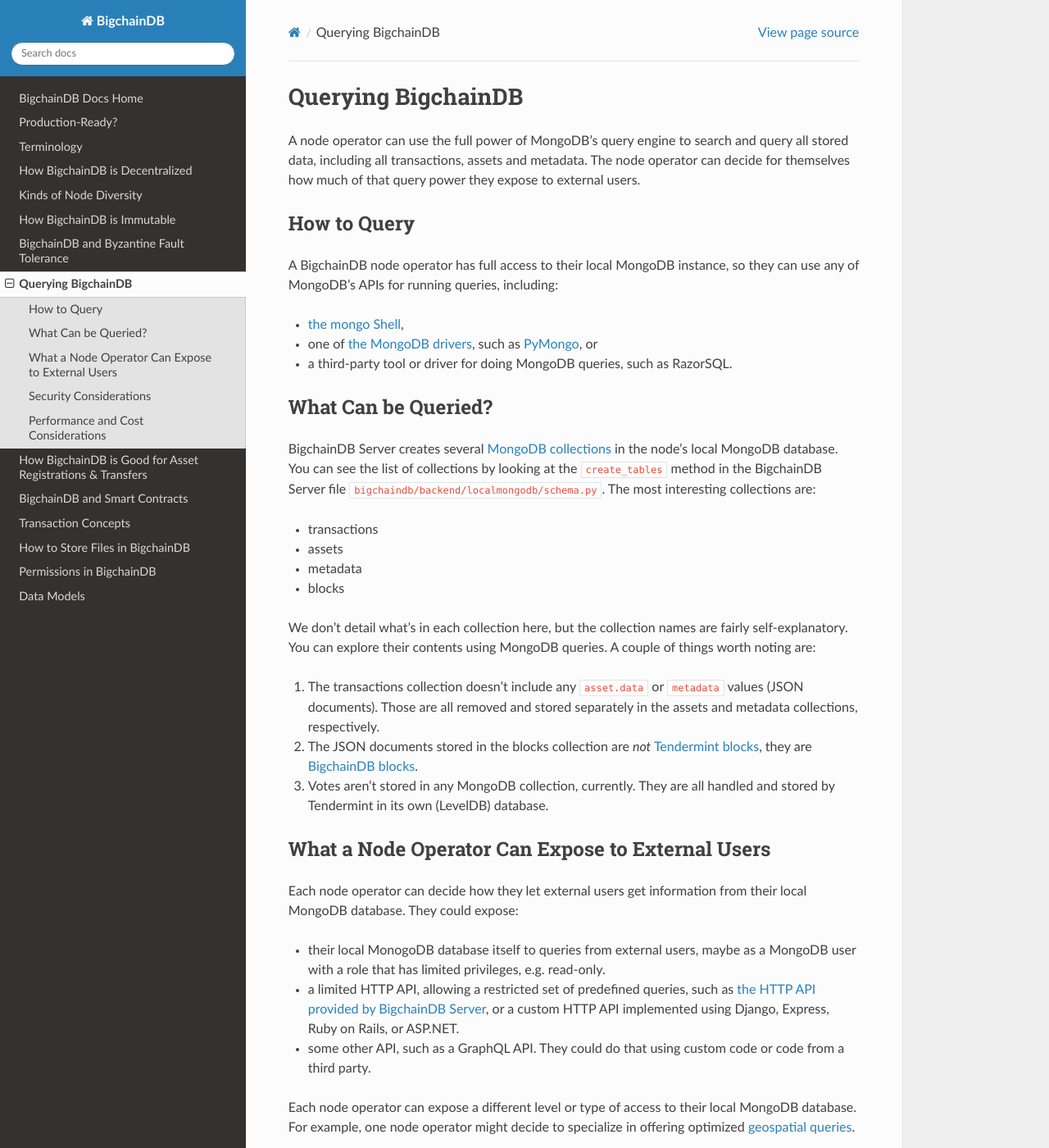
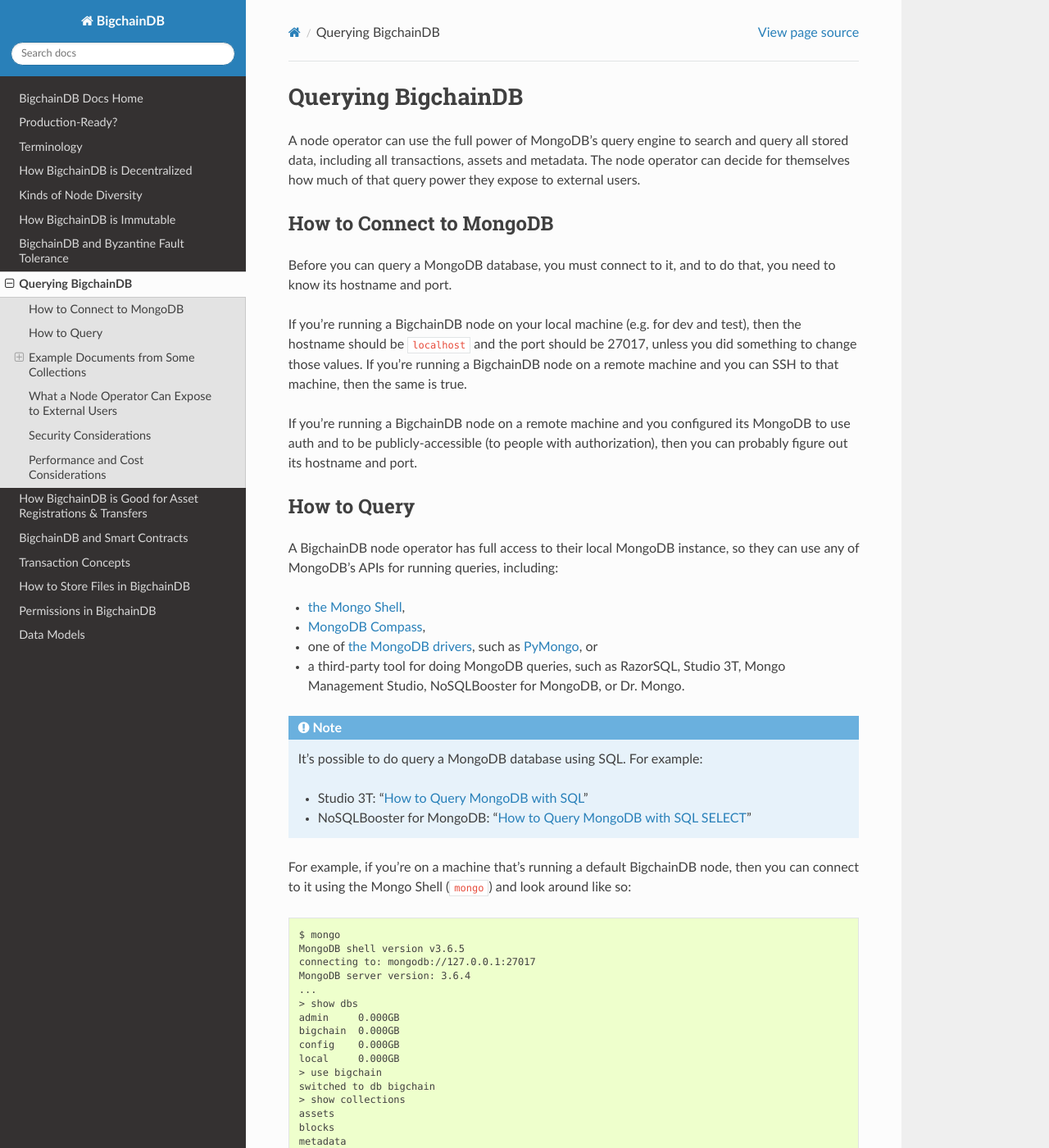
Before and after one commit to bigchaindb/bigchaindb, a Sphinx documentation site: the page built from docs/root/source/query.rst, in a window 1280 px wide and 1400 px high. Shown: the whole window at 82% size. Built offline with Sphinx 7.4.7 and the Read the Docs theme 2.0.0, drawn with Linux system fonts in a browser that asks for light colours; some of the changed text lies outside the part shown.

Commit message:
Add info how to connect to MDB & example MDB documents

```diff
--- a/docs/root/source/query.rst
+++ b/docs/root/source/query.rst
@@ -4,31 +4,152 @@
 A node operator can use the full power of MongoDB's query engine to search and query all stored data, including all transactions, assets and metadata.
 The node operator can decide for themselves how much of that query power they expose to external users.
 
+How to Connect to MongoDB
+-------------------------
+
+Before you can query a MongoDB database, you must connect to it, and to do that, you need to know its hostname and port.
+
+If you're running a BigchainDB node on your local machine (e.g. for dev and test), then the hostname should be ``localhost`` and the port should be 27017, unless you did something to change those values. If you're running a BigchainDB node on a remote machine and you can SSH to that machine, then the same is true.
+
+If you're running a BigchainDB node on a remote machine and you configured its MongoDB to use auth and to be publicly-accessible (to people with authorization), then you can probably figure out its hostname and port.
+
 How to Query
 ------------
 
 A BigchainDB node operator has full access to their local MongoDB instance, so they can use any of MongoDB's APIs for running queries, including:
 
-- `the mongo Shell <https://docs.mongodb.com/manual/mongo/>`_,
+- `the Mongo Shell <https://docs.mongodb.com/manual/mongo/>`_,
+- `MongoDB Compass <https://www.mongodb.com/products/compass>`_,
 - one of `the MongoDB drivers <https://docs.mongodb.com/ecosystem/drivers/>`_, such as `PyMongo <https://api.mongodb.com/python/current/>`_, or
-- a third-party tool or driver for doing MongoDB queries, such as RazorSQL.
+- a third-party tool for doing MongoDB queries, such as RazorSQL, Studio 3T, Mongo Management Studio, NoSQLBooster for MongoDB, or Dr. Mongo.
 
-What Can be Queried?
---------------------
+.. note::
 
-BigchainDB Server creates several `MongoDB collections <https://docs.mongodb.com/manual/core/databases-and-collections/>`_ in the node's local MongoDB database.
-You can see the list of collections by looking at the ``create_tables`` method in the BigchainDB Server file ``bigchaindb/backend/localmongodb/schema.py``. The most interesting collections are:
+   It's possible to do query a MongoDB database using SQL. For example:
+
+   * Studio 3T: "`How to Query MongoDB with SQL <https://studio3t.com/whats-new/how-to-query-mongodb-with-sql/>`_"
+   * NoSQLBooster for MongoDB: "`How to Query MongoDB with SQL SELECT <https://mongobooster.com/blog/query-mongodb-with-sql/>`_"
+
+For example, if you're on a machine that's running a default BigchainDB node, then you can connect to it using the Mongo Shell (``mongo``) and look around like so:
+
+.. code::
+
+    $ mongo
+    MongoDB shell version v3.6.5
+    connecting to: mongodb://127.0.0.1:27017
+    MongoDB server version: 3.6.4
+    ...
+    > show dbs
+    admin     0.000GB
+    bigchain  0.000GB
+    config    0.000GB
+    local     0.000GB
+    > use bigchain
+    switched to db bigchain
+    > show collections
+    assets
+    blocks
+    metadata
+    pre_commit
+    transactions
+    utxos
+    validators
+
+The above example illustrates several things:
+
+* When you don't specify the hostname or port, the Mongo Shell assumes they are ``localhost`` and 27017, respectively. (``localhost`` had IP address 127.0.0.1 on the machine in question, an Ubuntu machine.)
+* BigchainDB stores its data in a database named ``bigchain``.
+* The ``bigchain`` database contains several `collections <https://docs.mongodb.com/manual/core/databases-and-collections/>`_.
+* Votes aren't stored in any collection, currently. They are all handled and stored by Tendermint in its own (LevelDB) database.
+
+Example Documents from Some Collections
+---------------------------------------
+
+The most interesting collections are:
 
 - transactions
 - assets
 - metadata
 - blocks
 
-We don't detail what's in each collection here, but the collection names are fairly self-explanatory. You can explore their contents using MongoDB queries. A couple of things worth noting are:
+You can explore those collections using MongoDB queries such as ``db.assets.findOne()``. We now look at some example documents from each of those collections.
 
-1. The transactions collection doesn't include any ``asset.data`` or ``metadata`` values (JSON documents). Those are all removed and stored separately in the assets and metadata collections, respectively.
-2. The JSON documents stored in the blocks collection are *not* `Tendermint blocks <https://github.com/tendermint/tendermint/blob/master/types/block.go>`_, they are `BigchainDB blocks <https://docs.bigchaindb.com/projects/server/en/latest/data-models/block-model.html>`_.
-3. Votes aren't stored in any MongoDB collection, currently. They are all handled and stored by Tendermint in its own (LevelDB) database.
+Example Documents from transactions
+~~~~~~~~~~~~~~~~~~~~~~~~~~~~~~~~~~~
+
+A CREATE transaction from the transactions collection includes an extra ``"_id"`` field (added by MongoDB) and is missing its ``"asset"`` and ``"metadata"`` fields: that data was removed and stored in the assets and metadata collections.
+
+.. code::
+
+    {
+        "_id":ObjectId("5b17b9fa6ce88300067b6804"),
+        "inputs":[…],
+        "outputs":[…],
+        "operation":"CREATE",
+        "version":"2.0",
+        "id":"816c4dd7…851af1629"
+    }
+
+A TRANSFER transaction from the transactions collection is similar, but it keeps its ``"asset"`` field.
+
+.. code::
+
+    {
+        "_id":ObjectId("5b17b9fa6ce88300067b6807"),
+        "inputs":[…],
+        "outputs":[…],
+        "operation":"TRANSFER",
+        "asset":{
+            "id":"816c4dd7ae…51af1629"
+        },
+        "version":"2.0",
+        "id":"985ee697d…a3296b9"
+    }
+
+Example Document from assets
+~~~~~~~~~~~~~~~~~~~~~~~~~~~~
+
+A document from the assets collection has three top-level fields: an ``"_id"`` field added by MongoDB, the ``asset.data`` from a CREATE transaction, and the ``"id"`` of the CREATE transaction it came from.
+
+.. code::
+
+    {
+        "_id":ObjectId("5b17b9fe6ce88300067b6823"),
+        "data":{
+            "type":"cow",
+            "name":"Mildred"
+        },
+        "id":"96002ef8740…45869959d8"
+    }
+
+Example Document from metadata
+~~~~~~~~~~~~~~~~~~~~~~~~~~~~~~
+
+A document from the metadata collection has three top-level fields: an ``"_id"`` field added by MongoDB, the ``metadata`` from a transaction, and the ``"id"`` of the transaction it came from.
+
+.. code::
+
+    {
+        "_id":ObjectId("5b17ba006ce88300067b683d"),
+        "metadata":{
+            "transfer_time":1058568256
+        },
+        "id":"53cba620e…ae9fdee0"
+    }
+
+Example Document from blocks
+~~~~~~~~~~~~~~~~~~~~~~~~~~~~
+
+.. code::
+
+    {
+        "_id":ObjectId("5b212c1ceaaa420006f41c57"),
+        "app_hash":"2b0b75c2c2…7fb2652ce26c6",
+        "height":17,
+        "transactions":[
+            "5f1f2d6b…ed98c1e"
+        ]
+    }
 
 What a Node Operator Can Expose to External Users
 -------------------------------------------------
```
